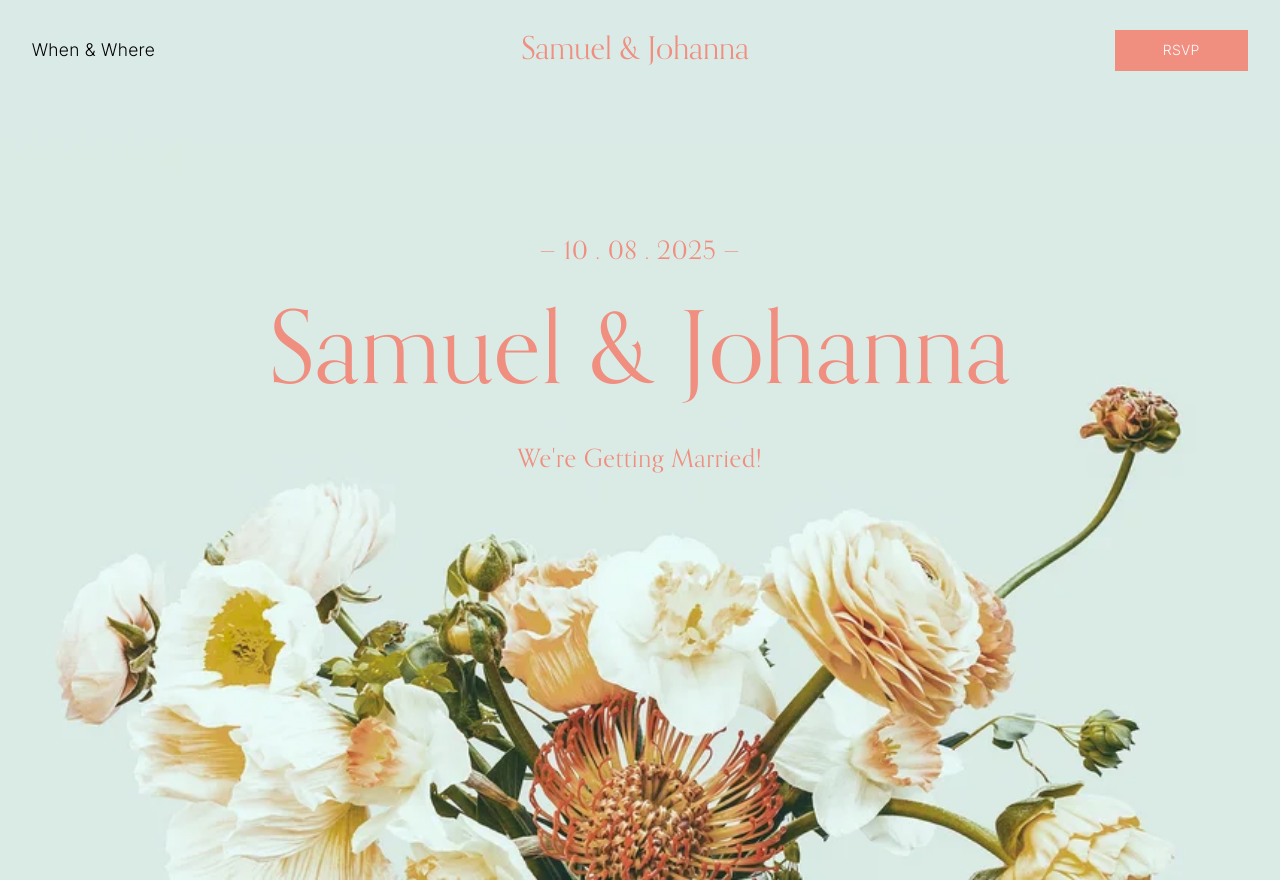
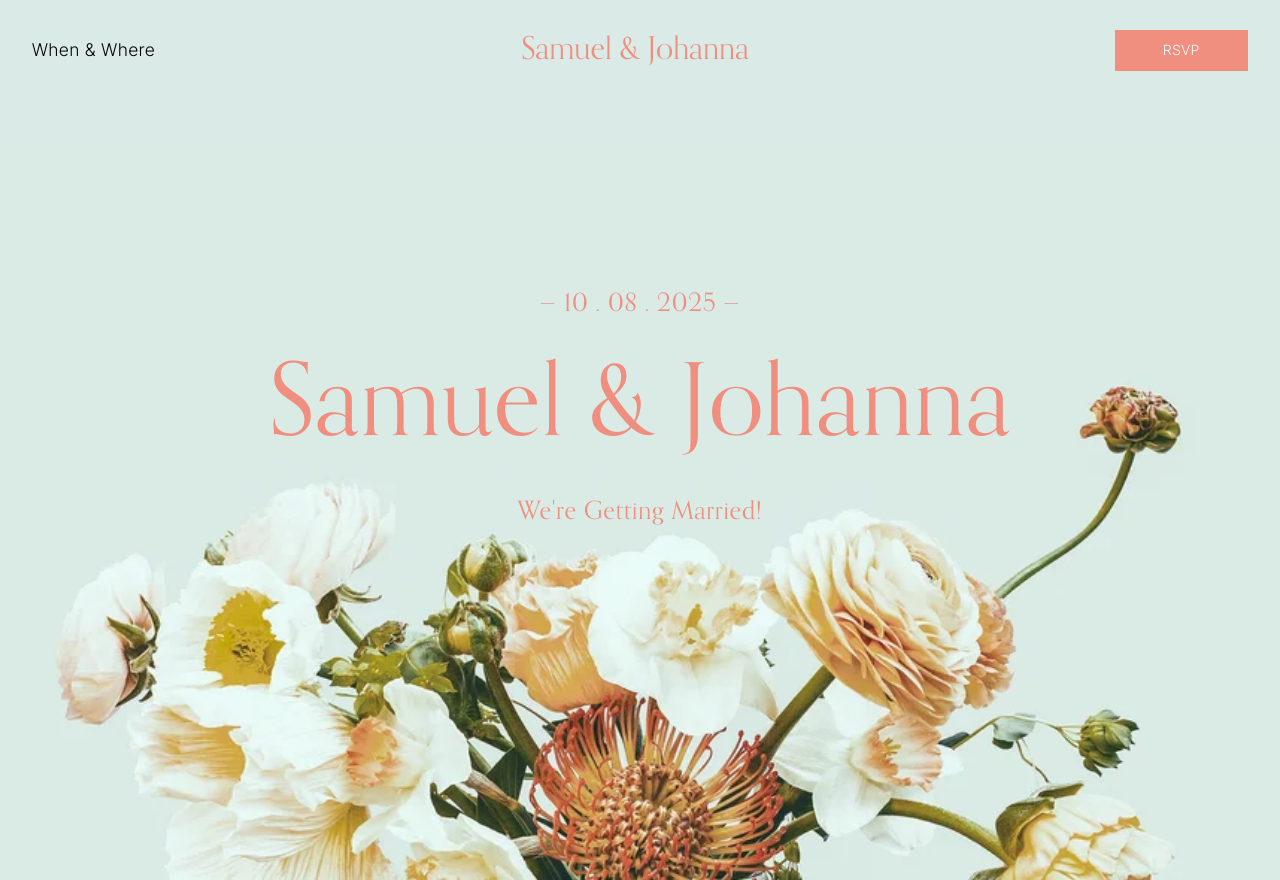
Before and after one commit to Indigo937/wedding-Web, a plain HTML site: page index.html in a window 1280 px wide. Shown: the top 880 px of the page. Drawn offline with Linux system fonts and the light colour scheme; a web font is replaced by a local one.

Commit message:
Update style.css

```diff
--- a/css/style.css
+++ b/css/style.css
@@ -371,7 +371,7 @@ HERO
     align-items: center;
     flex-direction: column;
     flex-wrap: wrap;
-    margin-top: -0.5rem;
+    margin-top: 6rem;
   }
 }
 
```
